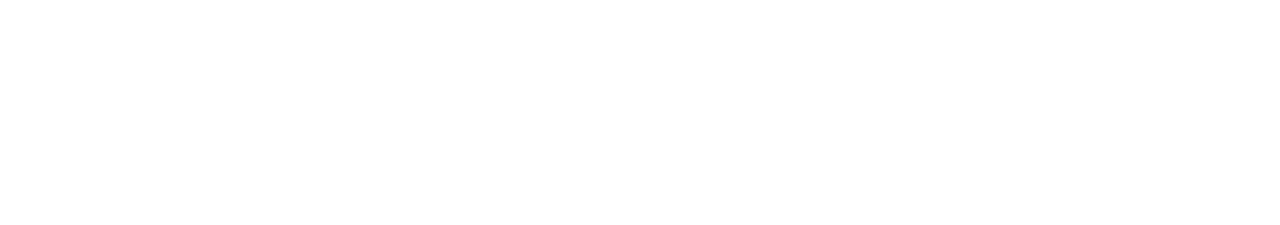
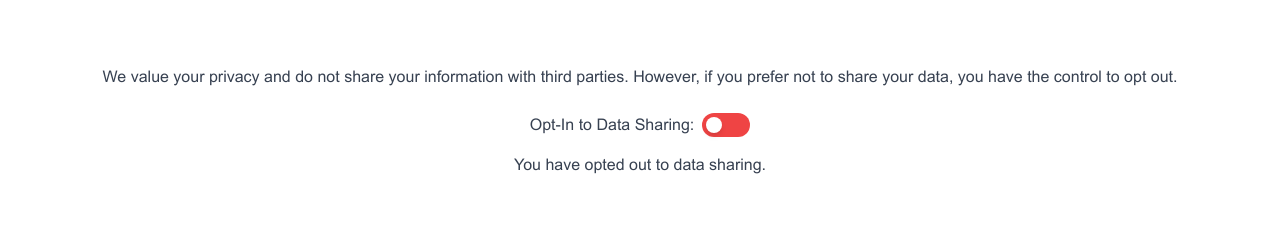
Before and after one commit to TheAdrianVera/Advanced2024, a React (Vite) app: page /privacy in a window 1280 px wide. Shown: the part 727-952 px from the top of the page. Built offline with nearby package versions, Linux system fonts and the light colour scheme; no server answers.

Commit message:
updated privacy content + added js-cookie code

```diff
--- a/src/components/pagesections/PrivacySection.tsx
+++ b/src/components/pagesections/PrivacySection.tsx
@@ -1,6 +1,15 @@
-import React from 'react'
+import React, {useState} from 'react'
+import Cookies from 'js-cookie'
 
 const PrivacySection: React.FC = () => {
+    const [consent, setConsent] = useState(Cookies.get('cookie-consent') === 'accepted');
+
+    const handleToggle = () => {
+        const newConsent = !consent;
+        setConsent(newConsent);
+        Cookies.set('cookie-consent', newConsent ? 'accepted' : 'declined', { expires: 365 });
+    };
+
     return (
         <div className='section px-5 md:px-20 bg-white pb-20'>
             <div className='flex flex-col items-center py-10'>
@@ -10,7 +19,23 @@
                 </div>
             </div>
             <div className='flex flex-col items-center pb-20'>
-
+                <p className='text-center text-gray-700 mb-6'>
+                    We value your privacy and do not share your information with third parties. However, if you prefer not to share your data, you have the control to opt out.
+                </p>
+                <div className='flex items-center'>
+                    <span className='mr-2 text-gray-700'>Opt-In to Data Sharing:</span>
+                    <button
+                        onClick={handleToggle}
+                        className={`w-12 h-6 flex items-center bg-gray-300 rounded-full p-1 cursor-pointer ${consent ? 'bg-green-500' : 'bg-red-500'}`}
+                    >
+                        <div
+                            className={`bg-white w-4 h-4 rounded-full shadow-md transform ${consent ? 'translate-x-6' : 'translate-x-0'}`}
+                        ></div>
+                    </button>
+                </div>
+                <p className='mt-4 text-gray-700'>
+                    You have {consent ? 'opted in' : 'opted out'} to data sharing.
+                </p>
             </div>
         </div>
     )
--- a/src/pages/Privacy.tsx
+++ b/src/pages/Privacy.tsx
@@ -1,4 +1,4 @@
-import React, {useEffect} from 'react'
+import React from 'react'
 import { Helmet } from 'react-helmet'
 
 import PageBanner from '../components/pagesections/banners/PageBanner'
```
